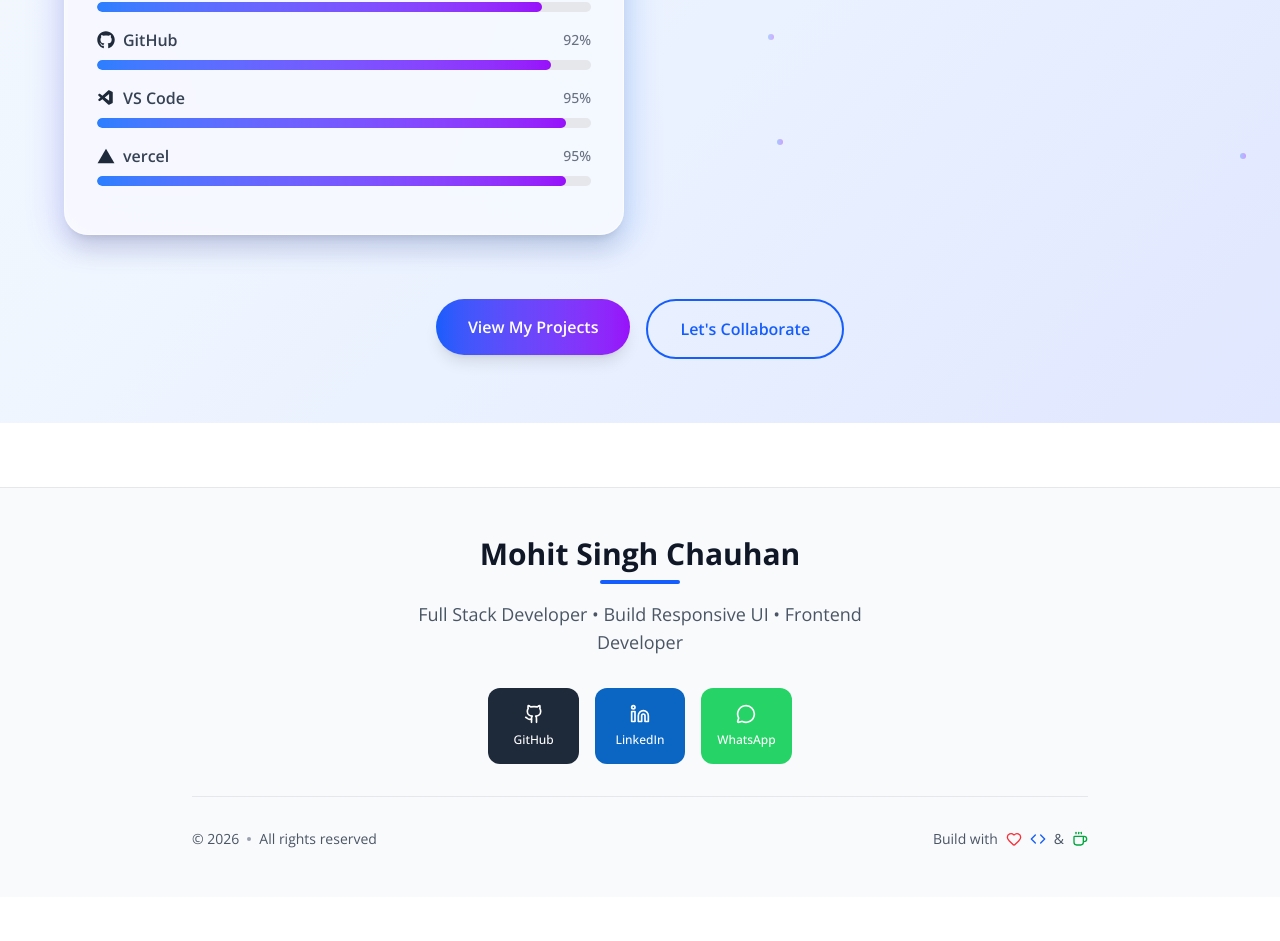
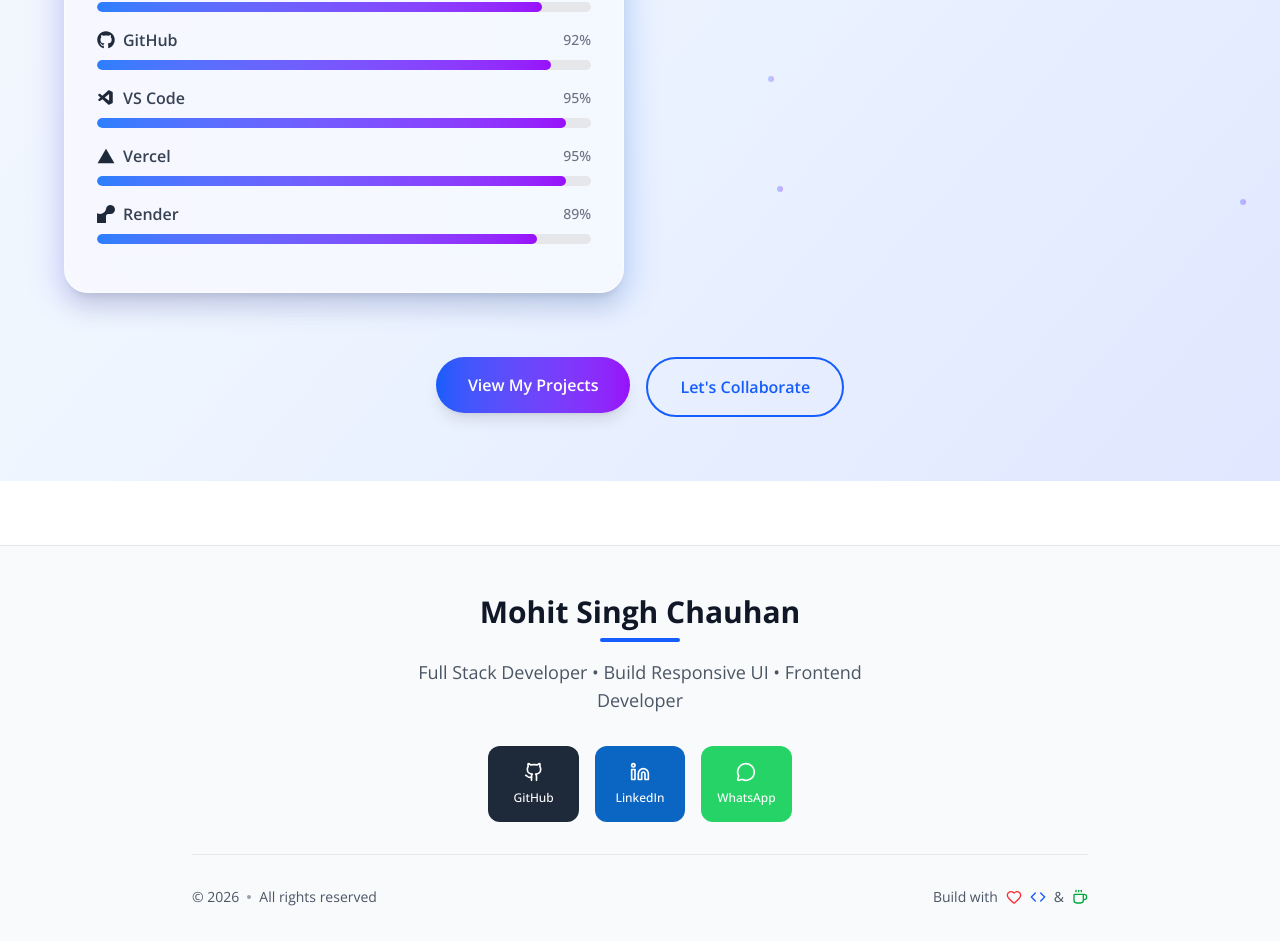
Before and after one commit to mohit8233/my-main-portfolio, a React (Vite) app: page /skills in a window 1280 px wide. Shown: the part 1053-1994 px from the top of the page. Before the commit the page ends 1950 px from the top, so only its background shows below. Built offline with nearby package versions, Linux system fonts and the light colour scheme.

Commit message:
Skill add

```diff
--- a/src/Skills/Skills.jsx
+++ b/src/Skills/Skills.jsx
@@ -3,7 +3,7 @@ import {  FaFireAlt, FaGitAlt, FaLink } from "react-icons/fa";
 import { FaBootstrap, FaCss3Alt, FaGithub, FaHtml5, FaLock, FaNode, FaReact } from "react-icons/fa6";
 import { IoLogoVercel } from "react-icons/io5";
 import { RiTailwindCssLine } from "react-icons/ri";
-import { SiExpress, SiMongodb } from "react-icons/si";
+import { SiExpress, SiMongodb, SiRender } from "react-icons/si";
 import { TbBrandJavascript } from "react-icons/tb";
 import { VscVscode } from "react-icons/vsc";
 import { Link } from "react-router-dom";
@@ -45,7 +45,8 @@ const categories = [
       { name: "Git", level: 90, icon: <FaGitAlt/> },
       { name: "GitHub", level: 92, icon: <FaGithub/> },
       { name: "VS Code", level: 95, icon: <VscVscode /> },
-      { name: "vercel", level: 95, icon: <IoLogoVercel /> }
+      { name: "Vercel", level: 95, icon: <IoLogoVercel /> },
+      {name: "Render", level:89, icon: <SiRender />}
     ],
     color: "from-indigo-500 to-blue-500",
     description:
```
